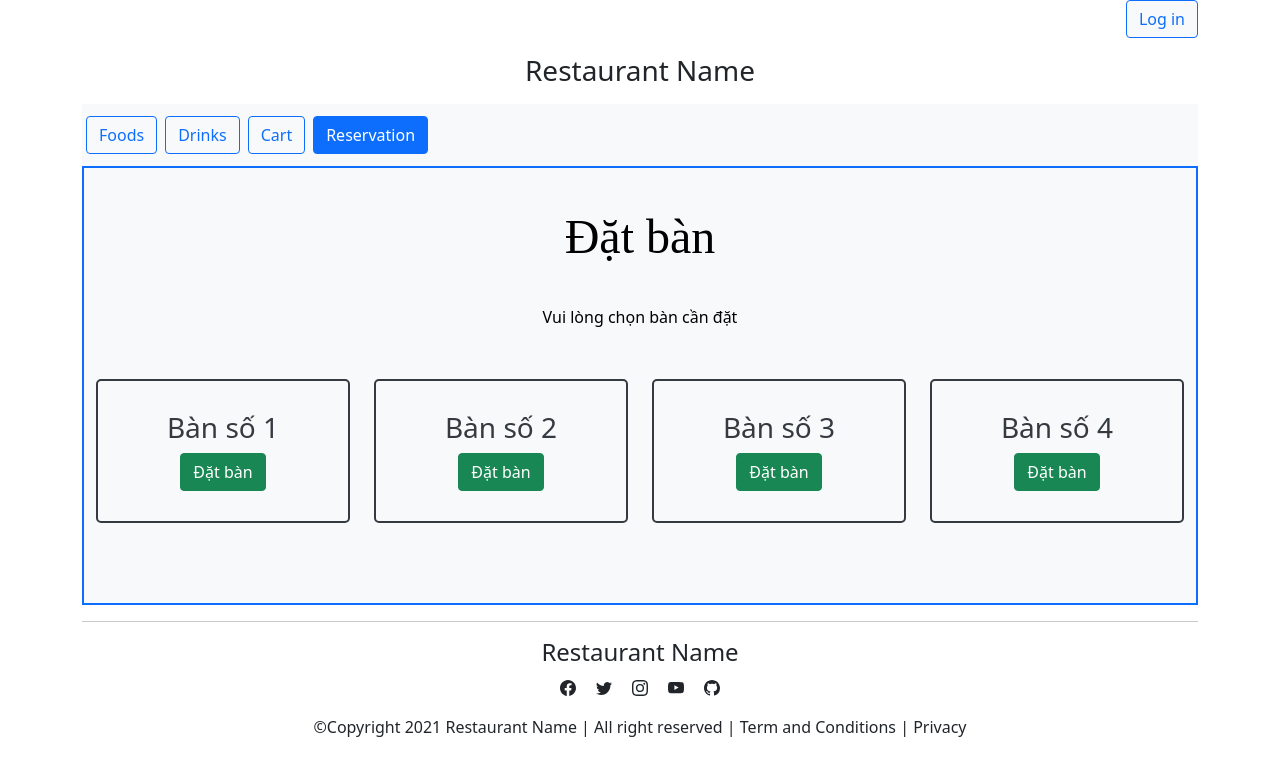
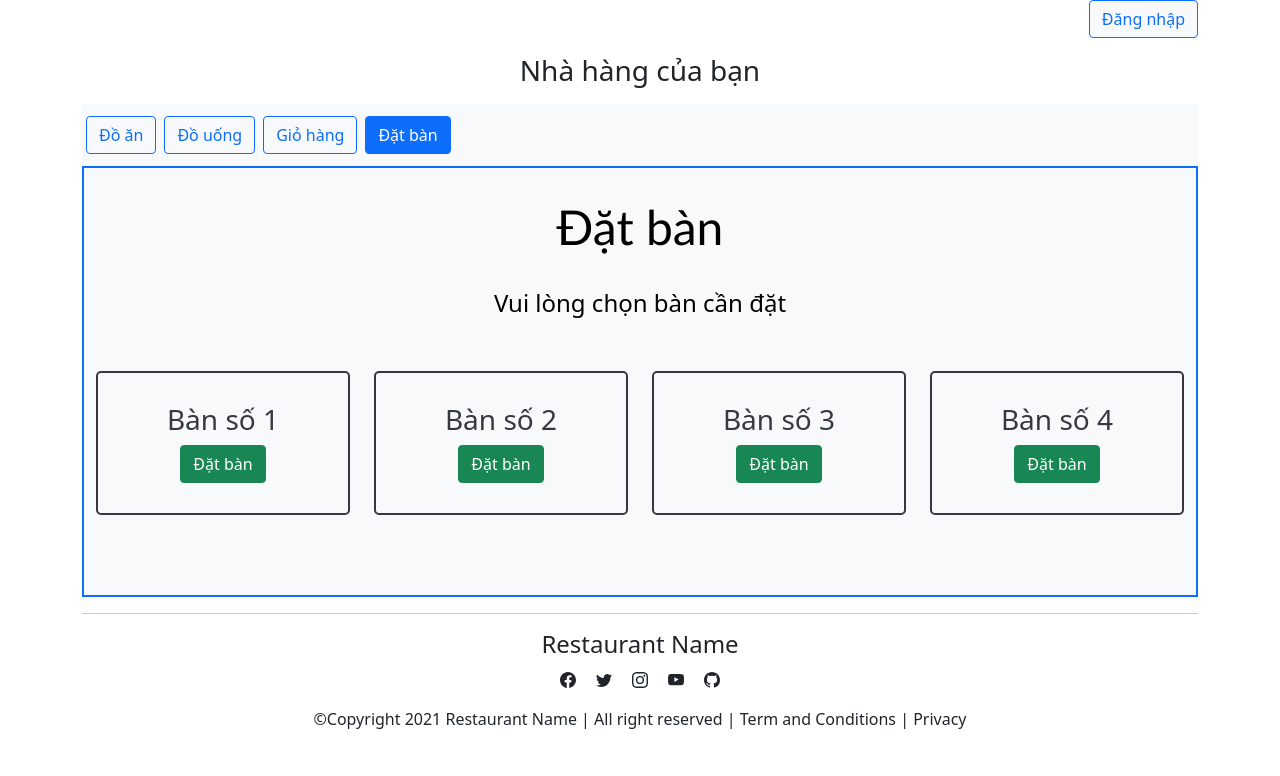
Before and after one commit to lkangr/doan1, a React (Create React App) app: page /reservation in a window 1280 px wide. Shown: the top 776 px of the page. Built offline with nearby package versions, Linux system fonts and the light colour scheme.

Commit message:
To Vietnamese

```diff
--- a/src/customer/Customer.js
+++ b/src/customer/Customer.js
@@ -16,33 +16,33 @@ const Customer = () => {
       <div className="App container">
           <div className="text-end">
             <a className="btn btn-light btn-outline-primary" href="/manage/login">
-              Log in
+              Đăng nhập
             </a>
           </div>
         <h3 className = "d-flex justify-content-center m-3" href = "#">
-          Restaurant Name
+          Nhà hàng của bạn
             </h3>
             <nav className="navbar navbar-expand-sm bg-light navbar-dark">
 
           <ul className = "navbar-nav">
             <li className = "nav-item- m-1">
               <NavLink className = "btn btn-light btn-outline-primary" to = "/foods">
-                Foods
+                Đồ ăn
               </NavLink>
             </li>
             <li className = "nav-item- m-1">
               <NavLink className = "btn btn-light btn-outline-primary" to = "/drinks">
-                Drinks
+                Đồ uống
               </NavLink>
             </li>
             <li className = "nav-item- m-1">
               <NavLink className = "btn btn-light btn-outline-primary" to = "/cart">
-                Cart
+                Giỏ hàng
               </NavLink>
             </li>
             <li className = "nav-item- m-1">
               <NavLink className = "btn btn-light btn-outline-primary" to = "/reservation">
-                Reservation
+                Đặt bàn
               </NavLink>
             </li>
 
--- a/src/customer/Drinks.js
+++ b/src/customer/Drinks.js
@@ -5,7 +5,7 @@ export class Drinks extends Component {
     render() {
         return(
             <div>
-                <Menu name="Drinks" desc="Many drinks for you to choose"/>
+                <Menu name="Đồ uống" desc="Many drinks for you to choose"/>
             </div>
         )
     }
--- a/src/customer/Foods.js
+++ b/src/customer/Foods.js
@@ -5,7 +5,7 @@ export class Foods extends Component {
     render() {
         return(
             <div>
-                <Menu name="Foods" desc="Delicious food is here"/>
+                <Menu name="Đồ ăn" desc="Delicious food is here"/>
             </div>
         )
     }
--- a/src/customer/component/Item.js
+++ b/src/customer/component/Item.js
@@ -9,7 +9,7 @@ const Item = ({name, desc, img, price}) => {
                 <p className="description">{desc}</p>
                 <div className="d-flex justify-content-around align-items-center">
                     <button className="btn btn-success" type="button">
-                        Add to basket
+                        Thêm vào giỏ
                     </button>
                     <span className="badge rounded-pill bg-danger price">$999</span>
                 </div>
--- a/src/customer/css/box.css
+++ b/src/customer/css/box.css
@@ -6,14 +6,15 @@
 
 .features-boxed p {
     color: #000;
+    font-size: 1.5em;
 }
 
 .features-boxed h2 {
     font-weight: normal;
-    margin-bottom: 40px;
-    padding-top: 40px;
+    margin-bottom: 30px;
+    padding-top: 30px;
     color: inherit;
-    font-family: 'Lilita One', cursive;
+    font-family: "Gill Sans", sans-serif;
     font-size: 3em;
 }
 
```
